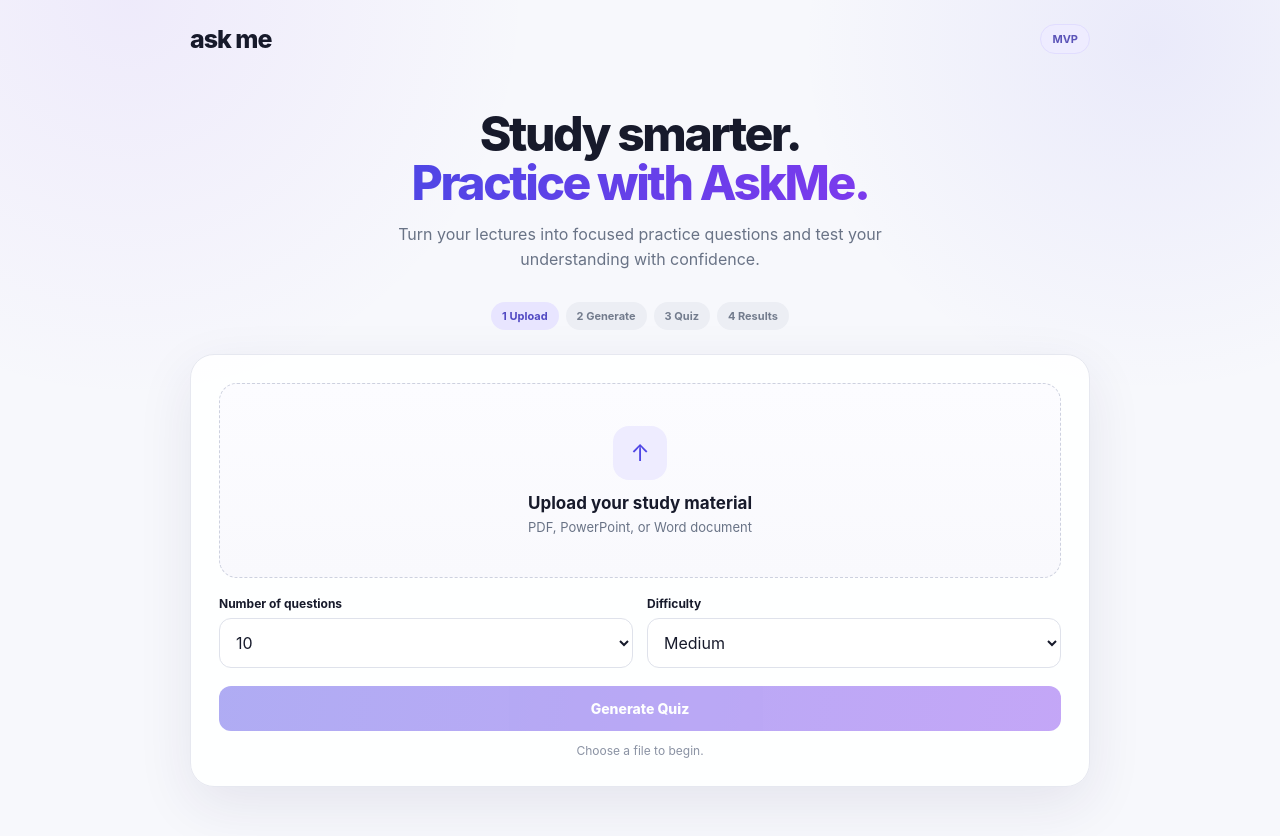
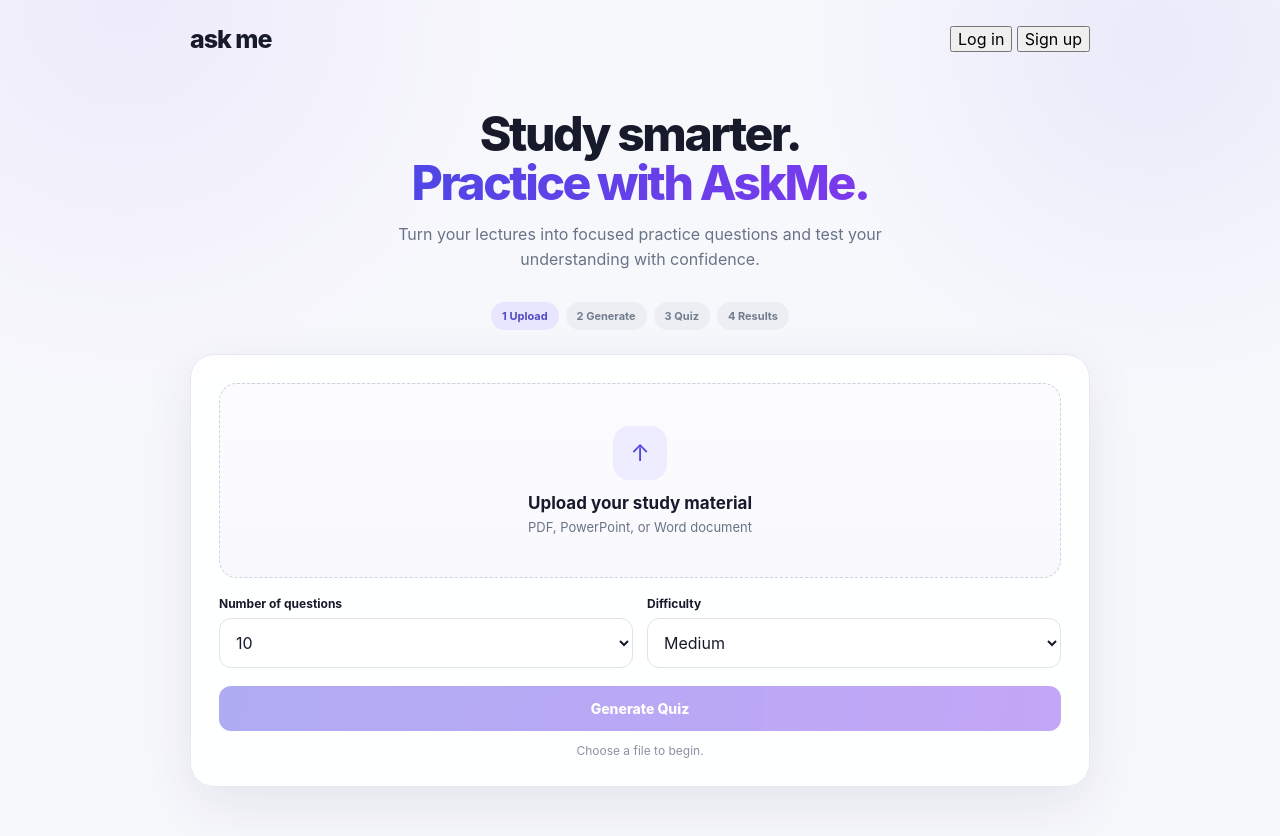
Before and after one commit to yuosefalhrases/-aske-me, a website: page index.html in a window 1280 px wide. Drawn offline with nearby package versions, Linux system fonts and the light colour scheme.

Commit message:
Update index.html

```diff
--- a/index.html
+++ b/index.html
@@ -174,7 +174,14 @@
 </head>
 <body>
 <div class="wrap">
-<header><div class="logo">ask me</div><div class="badge">MVP</div></header>
+<header>
+  <div class="logo">ask me</div>
+
+  <div class="auth-area">
+    <button id="loginBtn" class="auth-btn">Log in</button>
+    <button id="signupBtn" class="auth-btn primary-auth">Sign up</button>
+  </div>
+</header>
 
 <section id="home" class="screen active">
 <div class="hero"><h1>Study smarter.<br><span class="accent">Practice with AskMe.</span></h1><p>Turn your lectures into focused practice questions and test your understanding with confidence.</p></div>
```
